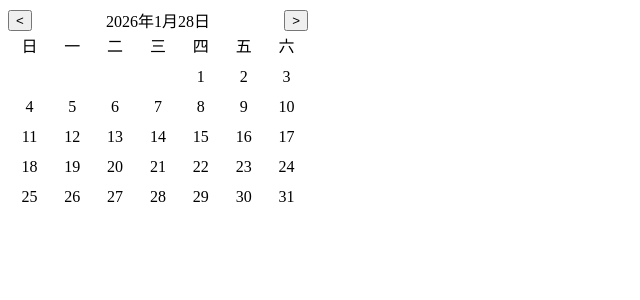
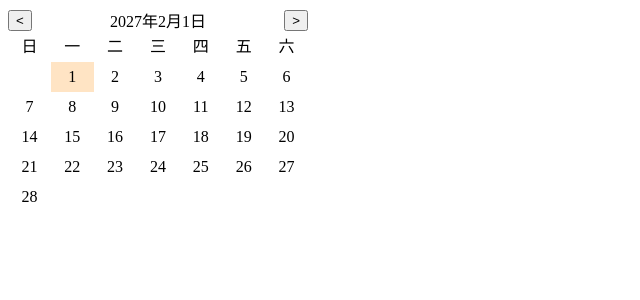
Before and after one commit to everywangBUG/interview, a React (Vite) app in the folder react/: page / in a window 1280 px wide. Shown: the top 300 px of the page, without its empty margins (0-640 px from the left). Built offline with nearby package versions, Linux system fonts and the light colour scheme.

Commit message:
useImperativeHandle暴露方法

```diff
--- a/react/src/App.tsx
+++ b/react/src/App.tsx
@@ -1,9 +1,9 @@
-import React, { useState } from "react";
+import React, { useState, useRef, useEffect } from "react";
 // import UseMergedStateFc from "./components/UseMergedStateFc";
 // import UseMergedStateFc1 from "./components/UseMergedStateFc";
 // import Calendar from "./components/Control";
 // import Calendar1 from "./components/Control";
-import MiniCalendar from "./components/MiniCalendar.tsx/MiniCalendar";
+import MiniCalendar from './components/MiniCalendar.tsx/MiniCalendar';
 // import UseState from './hook/UseState';
 // import UseEffect from './hook/UseEffect';
 // import UseLayoutEffect from './hook/useLayoutEffect';
@@ -23,8 +23,21 @@ interface AppProps {
   name: string;
 }
 
+export interface MiniCalendarRef {
+  getDate: () => Date,
+  setDate: (date: Date) => void
+}
+
 const App = (props: AppProps) => {
   const [value, setValue] = useState<Date>(new Date());
+  const miniCalendarRef = useRef<MiniCalendarRef>(null);
+
+  useEffect(() => {
+    console.log(miniCalendarRef.current?.getDate(), 'getDate');
+    setTimeout(() => {
+      miniCalendarRef?.current?.setDate(new Date(2027, 1, 1));
+    }, 3000)
+  }, []);
 
   return (
     <div style={{ display: "flex", flexDirection: "column" }}>
@@ -75,9 +88,14 @@ const App = (props: AppProps) => {
         defaultValue={new Date()}
         onChange={(date) => console.log(date.toLocaleDateString(), 'date') }
       /> */}
+      {/* <MiniCalendar
+        defaultValue={new Date()}
+        onChange={(date) => alert(`${date.getFullYear()}年${date.getMonth()}月${date.getDate()}日`)}
+      /> */}
       <MiniCalendar
         defaultValue={new Date()}
-        onChange={(date) => alert(date)}
+        onChange={(date) => alert(`${date.getFullYear()}年${date.getMonth()}月${date.getDate()}日`)}
+        ref={miniCalendarRef}
       />
     </div>
   );
--- a/react/src/components/MiniCalendar.tsx/MIniCalendar.css
+++ b/react/src/components/MiniCalendar.tsx/MIniCalendar.css
@@ -10,7 +10,7 @@
 }
 
 button {
-    margin: 0
+  margin: 0;
 }
 
 .days {
@@ -19,8 +19,12 @@ button {
   justify-content: flex-start;
 }
 
-.empty, .day {
+.empty,
+.day {
   width: calc(300px / 7);
   text-align: center;
   line-height: 30px;
 }
+.selected {
+  background-color: bisque;
+}
--- a/react/src/components/MiniCalendar.tsx/MiniCalendar.tsx
+++ b/react/src/components/MiniCalendar.tsx/MiniCalendar.tsx
@@ -1,4 +1,4 @@
-import React, { ReactElement, useState } from 'react';
+import React, { forwardRef, ReactElement, useImperativeHandle, useState } from 'react';
 import './MiniCalendar.css';
 
 interface MiniCalendarProps {
@@ -6,9 +6,21 @@ interface MiniCalendarProps {
     onChange?: (date: Date) => void
 }
 
-const MiniCalendar = (props: MiniCalendarProps) => {
+const MiniCalendar = forwardRef((props: MiniCalendarProps, ref) => {
     const { defaultValue = new Date(), onChange } = props;
     const [date, setDate] = useState(defaultValue);
+
+    useImperativeHandle(ref, () => {
+        return {
+            getDate: () => {
+                return date;
+            },
+            setDate: (date: Date) => {
+                console.log(111)
+                setDate(date);
+            }
+        }
+    });
 
     const handlePreDate = () => {
         setDate(new Date(date.getFullYear(), date.getMonth() - 1, date.getDate()));
@@ -34,7 +46,16 @@ const MiniCalendar = (props: MiniCalendarProps) => {
 
         // 渲染当月天数
         Array.from({length: daysOfMonth}, (_, index) => {
-            days.push(<div key={index} className='day'>{index  + 1}</div>)
+            const handleDayClick = () => {
+                onChange?.(new Date(date.getFullYear(), date.getMonth(), index + 1));
+                setDate(new Date(date.getFullYear(), date.getMonth(), index + 1));
+            }
+
+            if (index + 1 === date.getDate()) {
+                days.push(<div key={index} className='day selected' onClick={handleDayClick}>{index + 1}</div>);
+            } else {
+                days.push(<div key={index} className='day' onClick={handleDayClick}>{index  + 1}</div>);
+            }
         })
 
         return days;
@@ -61,6 +82,6 @@ const MiniCalendar = (props: MiniCalendarProps) => {
             </>
         </div>
     </div>
-}
+});
 
 export default MiniCalendar;
```
Lines whose indentation alone changed are shown as unchanged.
